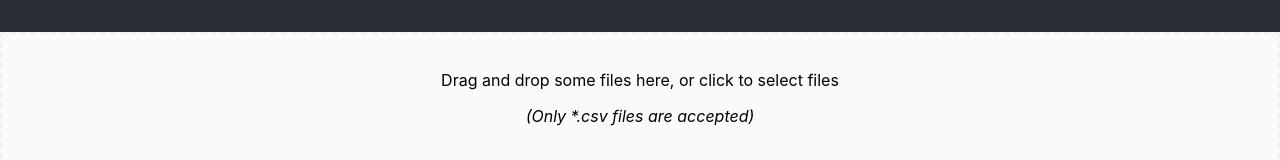
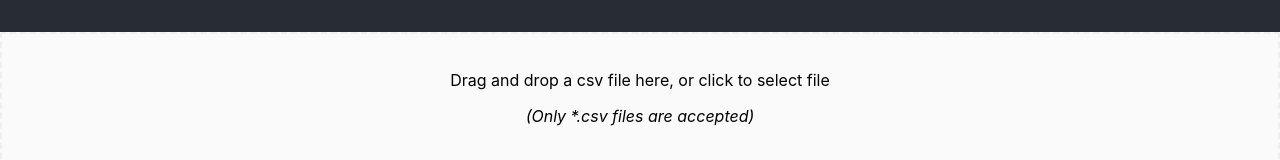
Before and after one commit to ron-debajyoti/SQLEdit, a React (Create React App) app: page / in a window 1280 px wide. Shown: the part 128-288 px from the top of the page. Built offline with nearby package versions, Linux system fonts and the light colour scheme; what node-sql-parser would draw is missing.

Commit message:
feat: add minor UI improvement

```diff
--- a/src/components/Dropzone.tsx
+++ b/src/components/Dropzone.tsx
@@ -48,7 +48,6 @@ const Dropzone = ({ onFileChange, handleError }: DropzoneProps) => {
       }
     }
     if (fileRejections.length > 0) {
-      console.log(fileRejections);
       handleError({
         title: 'Error',
         message: `Unsupported file uploaded`,
@@ -73,7 +72,7 @@ const Dropzone = ({ onFileChange, handleError }: DropzoneProps) => {
         })}
       >
         <input {...getInputProps()} />
-        <p>Drag and drop some files here, or click to select files</p>
+        <p>Drag and drop a csv file here, or click to select file</p>
         <em>(Only *.csv files are accepted)</em>
       </div>
     </Section>
```
